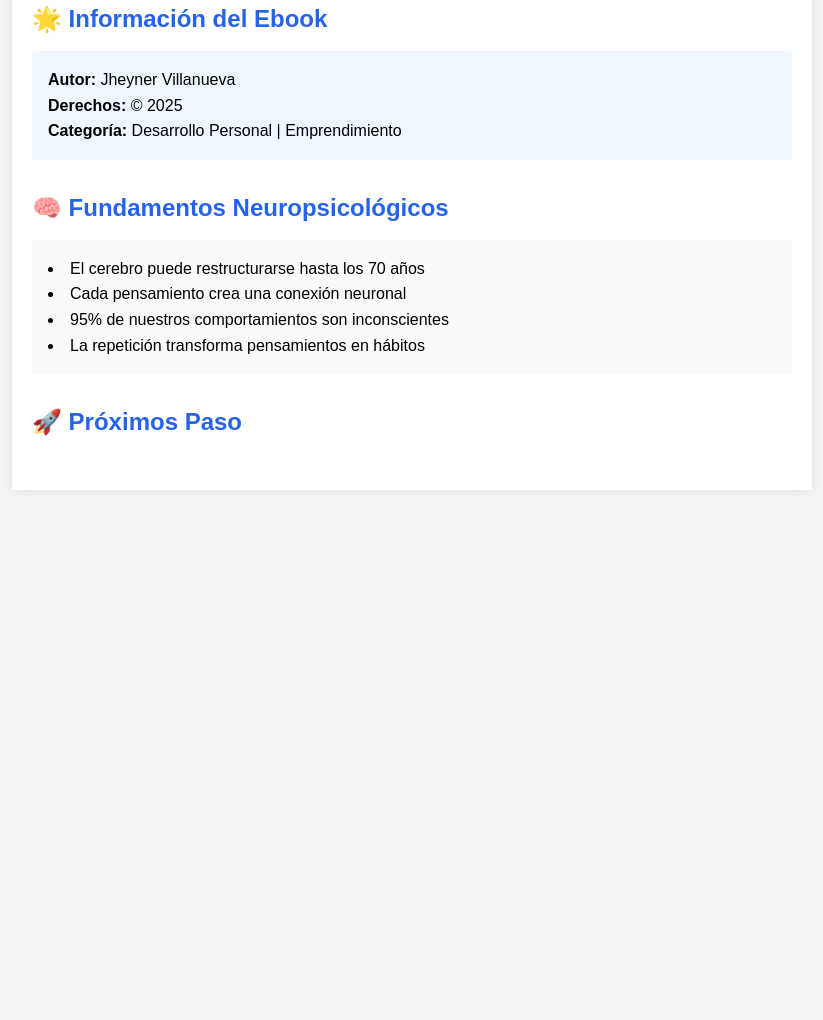
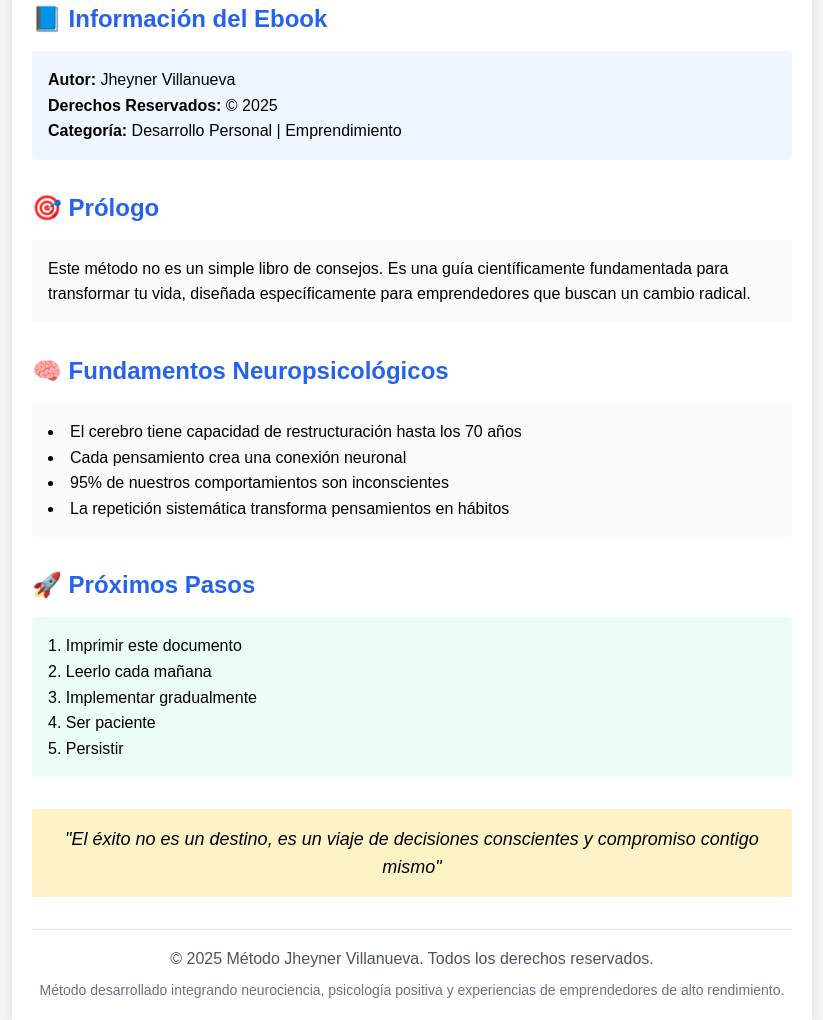
Before and after one commit to jheynerpro/metodo-transformacion, a plain HTML site: page index.html in a window 1280 px wide. Shown: the part 129-1149 px from the top of the page, without its empty margins (228-1051 px from the left). Before the commit the page ends 800 px from the top, so only its background shows below. Drawn offline with nearby package versions, Linux system fonts and the light colour scheme.

Commit message:
confirmar cambios

```diff
--- a/index.html
+++ b/index.html
@@ -3,7 +3,7 @@
 <head>
     <meta charset="UTF-8">
     <meta name="viewport" content="width=device-width, initial-scale=1.0">
-    <title>Método Jheyner Villanueva</title>
+    <title>Método de Transformación Mental Integral</title>
     <link href="https://cdn.jsdelivr.net/npm/tailwindcss@2.2.19/dist/tailwind.min.css" rel="stylesheet">
     <style>
         body {
@@ -28,23 +28,52 @@
         </header>
 
         <section class="mb-8">
-            <h2 class="text-2xl font-semibold text-blue-600 mb-4">🌟 Información del Ebook</h2>
+            <h2 class="text-2xl font-semibold text-blue-600 mb-4">📘 Información del Ebook</h2>
             <div class="bg-blue-50 p-4 rounded">
                 <p><strong>Autor:</strong> Jheyner Villanueva</p>
-                <p><strong>Derechos:</strong> © 2025</p>
+                <p><strong>Derechos Reservados:</strong> © 2025</p>
                 <p><strong>Categoría:</strong> Desarrollo Personal | Emprendimiento</p>
             </div>
         </section>
 
         <section class="mb-8">
+            <h2 class="text-2xl font-semibold text-blue-600 mb-4">🎯 Prólogo</h2>
+            <p class="bg-gray-50 p-4 rounded">
+                Este método no es un simple libro de consejos. Es una guía científicamente fundamentada para transformar tu vida, diseñada específicamente para emprendedores que buscan un cambio radical.
+            </p>
+        </section>
+
+        <section class="mb-8">
             <h2 class="text-2xl font-semibold text-blue-600 mb-4">🧠 Fundamentos Neuropsicológicos</h2>
             <ul class="list-disc list-inside bg-gray-50 p-4 rounded">
-                <li>El cerebro puede restructurarse hasta los 70 años</li>
+                <li>El cerebro tiene capacidad de restructuración hasta los 70 años</li>
                 <li>Cada pensamiento crea una conexión neuronal</li>
                 <li>95% de nuestros comportamientos son inconscientes</li>
-                <li>La repetición transforma pensamientos en hábitos</li>
+                <li>La repetición sistemática transforma pensamientos en hábitos</li>
             </ul>
         </section>
 
         <section class="mb-8">
-            <h2 class="text-2xl font-semibold text-blue-600 mb-4">🚀 Próximos Paso
+            <h2 class="text-2xl font-semibold text-blue-600 mb-4">🚀 Próximos Pasos</h2>
+            <ol class="list-decimal list-inside bg-green-50 p-4 rounded">
+                <li>Imprimir este documento</li>
+                <li>Leerlo cada mañana</li>
+                <li>Implementar gradualmente</li>
+                <li>Ser paciente</li>
+                <li>Persistir</li>
+            </ol>
+        </section>
+
+        <section class="text-center mt-8">
+            <div class="bg-yellow-100 p-4 rounded">
+                <p class="italic text-lg">"El éxito no es un destino, es un viaje de decisiones conscientes y compromiso contigo mismo"</p>
+            </div>
+        </section>
+
+        <footer class="text-center mt-8 pt-4 border-t">
+            <p class="text-gray-600">© 2025 Método Jheyner Villanueva. Todos los derechos reservados.</p>
+            <p class="text-sm text-gray-500 mt-2">Método desarrollado integrando neurociencia, psicología positiva y experiencias de emprendedores de alto rendimiento.</p>
+        </footer>
+    </div>
+</body>
+</html>
```
